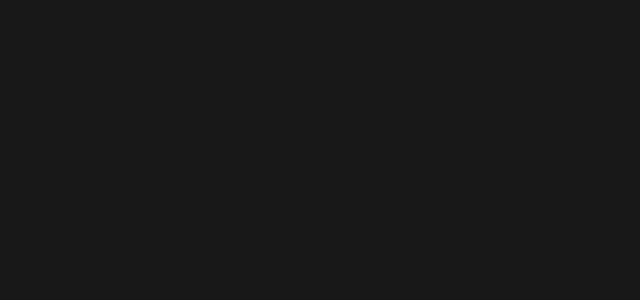
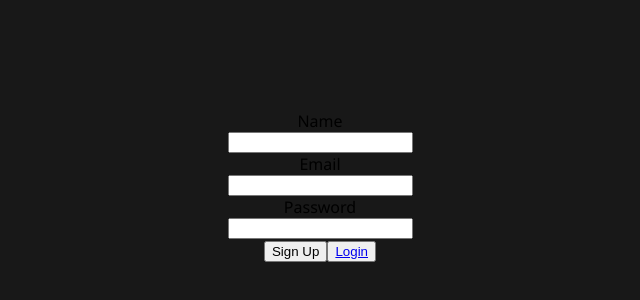
Before and after one commit to AmeenIzhac/StableDiffusionVideos, a React (Create React App) app in the folder client/: page /signup in a window 1280 px wide. Before the commit this address had no page. Shown: the part 146-446 px from the top of the page, without its empty margins (320-960 px from the left). Built offline with nearby package versions, Linux system fonts and the light colour scheme.

Commit message:
[ai20] create login interface

```diff
--- a/client/src/App.js
+++ b/client/src/App.js
@@ -1,6 +1,8 @@
 import { BrowserRouter as Router, Routes, Route } from 'react-router-dom'
 import SimpleUser from './SimpleUser'
 import SuperUser from './SuperUser'
+import LoginPage from './LoginPage'
+import SignUpPage from './SignUpPage'
 // import Navbar from './Navbar'
 
 function App() {
@@ -10,6 +12,8 @@
       <Routes>
         <Route path="/" exact element={<SimpleUser />} />
         <Route path="/superUser" element={<SuperUser />} />
+        <Route path="/login" element={<LoginPage />} />
+        <Route path="/signup" element={<SignUpPage />} />
       </Routes>
     </Router>
   </>
--- /dev/null
+++ b/client/src/FirebaseBusiness.js
@@ -0,0 +1,17 @@
+import firebase from 'firebase/compat/app';
+import 'firebase/compat/firestore';
+
+const firebaseConfig = {
+    apiKey: "AIzaSyDQu2eHjiw-jjuWM3cU3aoNc8o4Eb4887o",
+    authDomain: "stable-diffusion-videos.firebaseapp.com",
+    databaseURL: "https://stable-diffusion-videos-default-rtdb.firebaseio.com",
+    projectId: "stable-diffusion-videos",
+    storageBucket: "stable-diffusion-videos.appspot.com",
+    messagingSenderId: "59636912597",
+    appId: "1:59636912597:web:a71870a3f93246d1842d5c",
+    measurementId: "G-JYZ1L3CB5F"
+  };
+
+  firebase.initializeApp(firebaseConfig);
+
+  export default firebase;
--- /dev/null
+++ b/client/src/LoginPage.css
@@ -0,0 +1,13 @@
+.LoginPage .container {
+    display: flex;
+    justify-content: center;
+    align-items: center;
+    flex-direction: column;
+    margin-top: 20%;
+}
+
+.LoginPage .input {
+}
+
+.LoginPage .btn {
+}
--- /dev/null
+++ b/client/src/LoginPage.js
@@ -0,0 +1,24 @@
+import './LoginPage.css';
+import firebase from './FirebaseBusiness'
+
+export default function LoginPage() {
+  const ref = firebase.firestore().collection("newcollection")
+  function dw() {
+    console.log("eeezzzzzzzzzzzzzzzzzzzzzzz")
+    ref.add({ newjson: "randomstuff"})
+  }
+  return (
+    <div className="LoginPage">
+        <div className="container">
+            <label>Email</label>
+            <input className='input' type="text" />
+            <label>Password</label>
+            <input className='input' type="text" />
+            <div className="btnContainer">
+            <button className="btn" onClick={dw()}>Login</button>
+            <button className="btn"><a href="/signup">Sign Up</a></button>
+            </div>
+        </div>
+    </div>
+  );
+}
--- /dev/null
+++ b/client/src/SignUpPage.css
@@ -0,0 +1,13 @@
+.SignUpPage .container {
+    display: flex;
+    justify-content: center;
+    align-items: center;
+    flex-direction: column;
+    margin-top: 20%;
+}
+
+.SignUpPage.btnContainer {
+}
+
+.SignUpPage .btn {
+}
--- /dev/null
+++ b/client/src/SignUpPage.js
@@ -0,0 +1,20 @@
+import './SignUpPage.css';
+
+export default function SignUpPage() {
+  return (
+    <div className="SignUpPage">
+        <div className="container">
+            <label>Name</label>
+            <input className='input' type="text" />
+            <label>Email</label>
+            <input className='input' type="text" />
+            <label>Password</label>
+            <input className='input' type="password" />
+            <div className="btnContainer">
+            <button className="btn">Sign Up</button>
+            <button className="btn"><a href="/login">Login</a></button>
+            </div>
+        </div>
+    </div>
+  );
+}
--- /dev/null
+++ b/package.json
@@ -0,0 +1,5 @@
+{
+  "dependencies": {
+    "firebase": "^9.14.0"
+  }
+}
```
Also changed, not shown: 1 other file (tests, documents, lock files or other folders).
